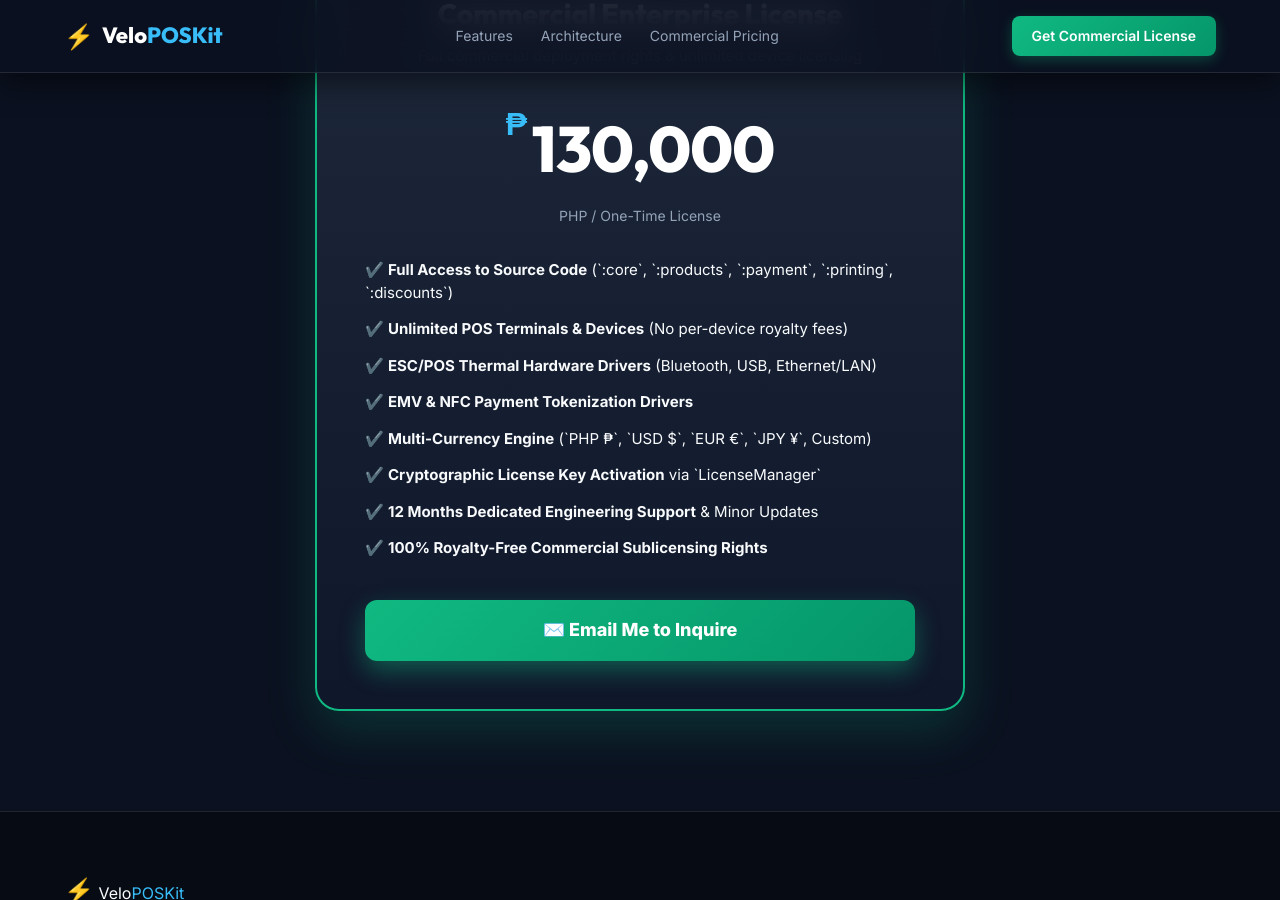
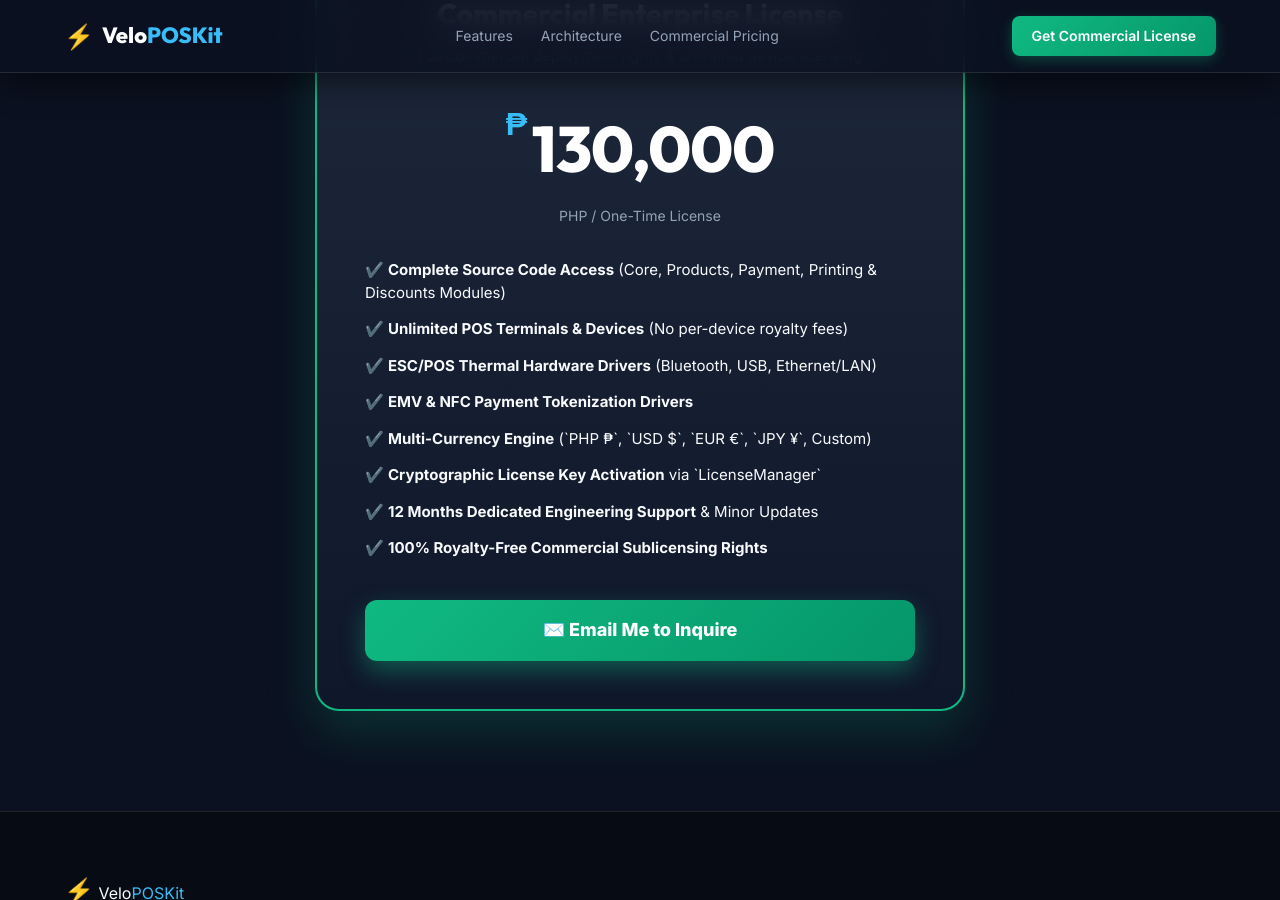
Before and after one commit to kdomingo/kdomingo.github.io, a Jekyll site: the page VeloPOSKit-LandingPage/index.html, which Jekyll copies as it is, in a window 1280 px wide and 900 px high, scrolled down 3422 px. Built offline with Jekyll 4.4.1, drawn with Linux system fonts in a browser that asks for light colours.

Commit message:
refactor: rephrase source code item to Complete Source Code Access (Core, Products, Payment, Printing & Discounts Modules)

```diff
--- a/VeloPOSKit-LandingPage/index.html
+++ b/VeloPOSKit-LandingPage/index.html
@@ -225,7 +225,7 @@
                     </div>
 
                     <ul class="pricing-features">
-                        <li>✔️ <strong>Full Access to Source Code</strong> (`:core`, `:products`, `:payment`, `:printing`, `:discounts`)</li>
+                        <li>✔️ <strong>Complete Source Code Access</strong> (Core, Products, Payment, Printing & Discounts Modules)</li>
                         <li>✔️ <strong>Unlimited POS Terminals & Devices</strong> (No per-device royalty fees)</li>
                         <li>✔️ <strong>ESC/POS Thermal Hardware Drivers</strong> (Bluetooth, USB, Ethernet/LAN)</li>
                         <li>✔️ <strong>EMV & NFC Payment Tokenization Drivers</strong></li>
--- a/VeloPOSKit/index.html
+++ b/VeloPOSKit/index.html
@@ -225,7 +225,7 @@
                     </div>
 
                     <ul class="pricing-features">
-                        <li>✔️ <strong>Full Access to Source Code</strong> (`:core`, `:products`, `:payment`, `:printing`, `:discounts`)</li>
+                        <li>✔️ <strong>Complete Source Code Access</strong> (Core, Products, Payment, Printing & Discounts Modules)</li>
                         <li>✔️ <strong>Unlimited POS Terminals & Devices</strong> (No per-device royalty fees)</li>
                         <li>✔️ <strong>ESC/POS Thermal Hardware Drivers</strong> (Bluetooth, USB, Ethernet/LAN)</li>
                         <li>✔️ <strong>EMV & NFC Payment Tokenization Drivers</strong></li>
```
